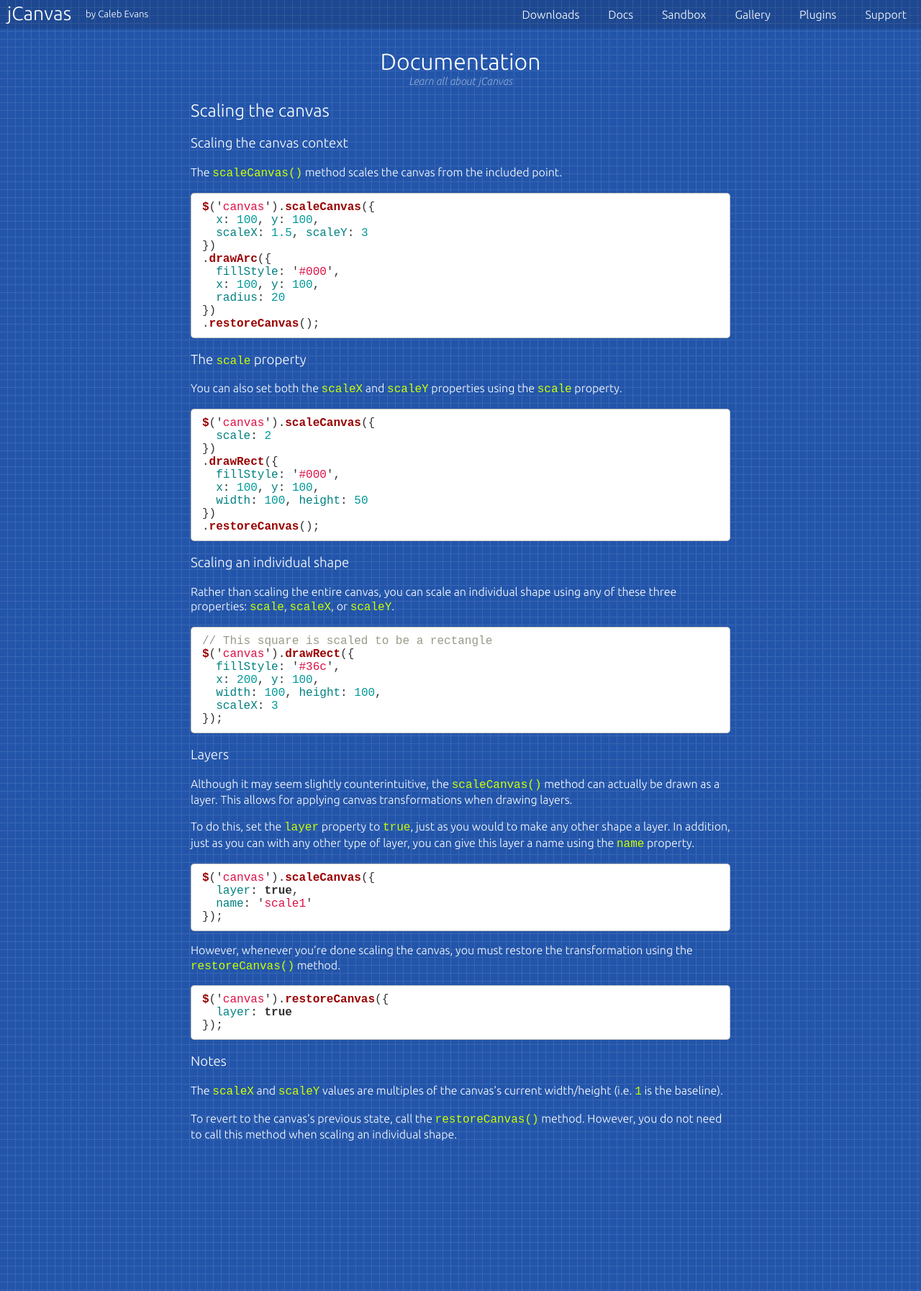
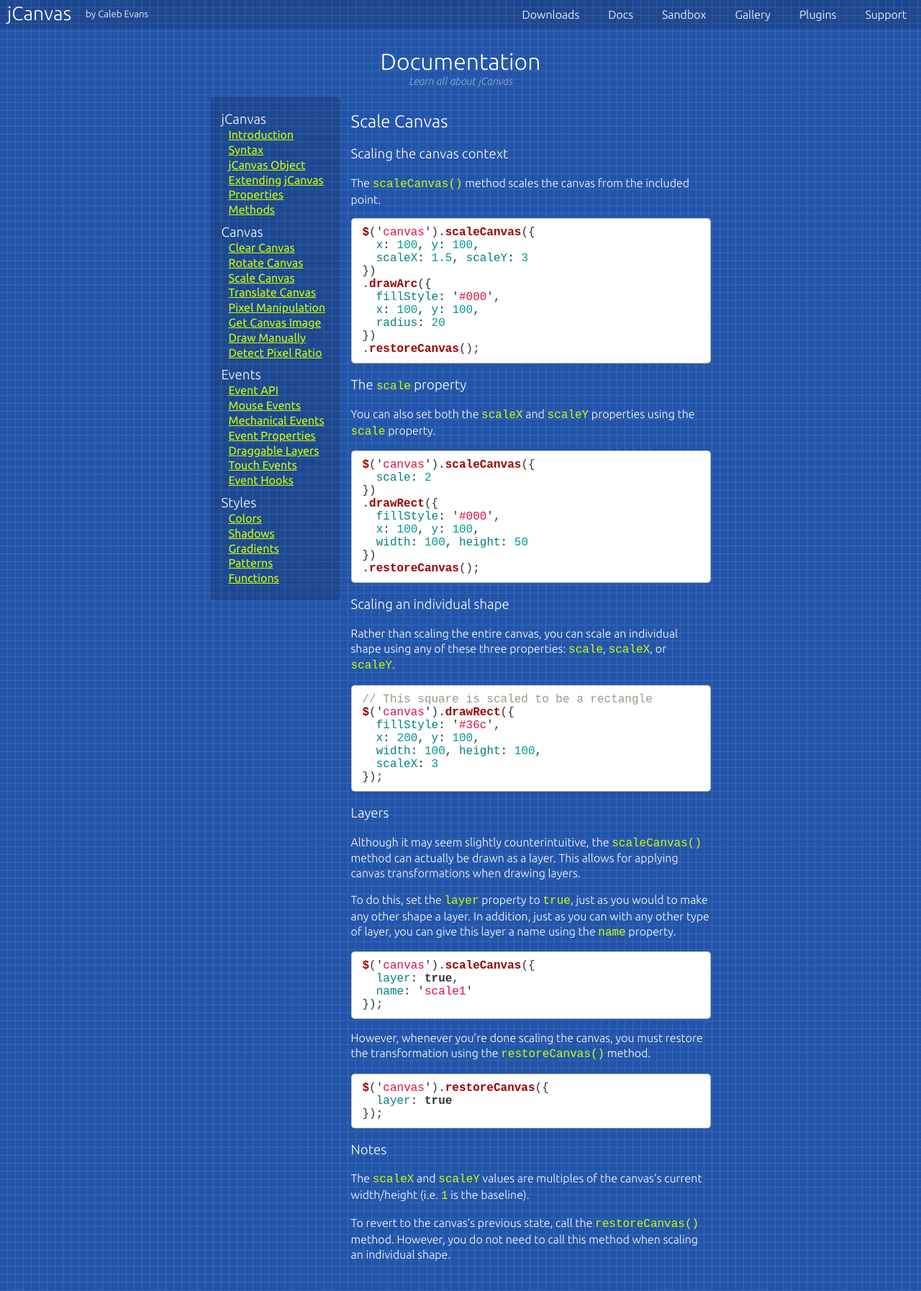
Before and after one commit to caleb531/jcanvas-website, a Jekyll site: the page built from _docs/scaleCanvas.md, in a window 1280 px wide. Shown: the whole page at 72% size. Built offline with Jekyll 4.4.1, drawn with Linux system fonts in a browser that asks for light colours.

Commit message:
Add sidebar to documentation pages

```diff
--- /dev/null
+++ b/_data/docs.yml
@@ -0,0 +1,64 @@
+# jCanvas documentation data
+
+categories:
+  -
+    name: jCanvas
+    sections:
+      - introduction
+      - syntax
+      - object
+      - extending
+      - properties
+      - methods
+  -
+    name: Canvas
+    sections:
+      - clearCanvas
+      - rotateCanvas
+      - scaleCanvas
+      - translateCanvas
+      - pixelManipulation
+      - getCanvasImage
+      - drawManually
+      - detectPixelRatio
+  -
+    name: Drawings
+    sections:
+      - arcs
+      - arrows
+      - curves
+      - ellipses
+      - images
+      - lines
+      - masking
+      - paths
+      - polygons
+      - rectangles
+      - slices
+      - text
+      - vectors
+    name: Layers
+    sections:
+      - layerAPI
+      - addLayers
+      - retrieveLayers
+      - drawLayers
+      - manipulateLayers
+      - animateLayers
+    name: Events
+    sections:
+      - eventAPI
+      - mouseEvents
+      - mechanicalEvents
+      - eventProperties
+      - draggableLayers
+      - touchEvents
+      - eventHooks
+  -
+    name: Styles
+    sections:
+      - colors
+      - shadows
+      - gradients
+      - patterns
+      - functions
--- a/_docs/rotateCanvas.md
+++ b/_docs/rotateCanvas.md
@@ -1,5 +1,5 @@
 ---
-title: Rotating the canvas
+title: Rotate Canvas
 ---
 
 ### Rotating the canvas context
--- a/_docs/scaleCanvas.md
+++ b/_docs/scaleCanvas.md
@@ -1,5 +1,5 @@
 ---
-title: Scaling the canvas
+title: Scale Canvas
 ---
 
 ### Scaling the canvas context
--- a/_layouts/doc-section.html
+++ b/_layouts/doc-section.html
@@ -6,7 +6,19 @@
   <h1>Documentation</h1>
   <span class="subtitle">Learn all about jCanvas</span>
 
-  <section id="doc-section">
+  <div id="docs-sections" class="box">
+    {% for category in site.data.docs.categories %}
+      <h3>{{ category.name }}</h3>
+      <ul>
+        {% for section_slug in category.sections %}
+          {% assign doc = site.docs | where: 'slug', section_slug | first %}
+          <li class="match"><a href="{{ site.baseurl }}{{ doc.url }}">{{ doc.title }}</a></li>
+        {% endfor %}
+      </ul>
+    {% endfor %}
+  </div>
+
+  <section id="docs-section">
 
     <h2>{{ page.title }}</h2>
 
--- a/_sass/_sections.scss
+++ b/_sass/_sections.scss
@@ -5,7 +5,7 @@
 }
 
 // Sections
-#sections {
+#docs-sections {
   float: left;
   width: 180px;
   position: relative;
@@ -49,7 +49,7 @@
 }
 
 // Current section
-#section {
+#docs-section {
   float: left;
   position: relative;
   width: 500px;
```
Also changed, not shown: _docs/mouseEvents.md (+1 -1 lines).
